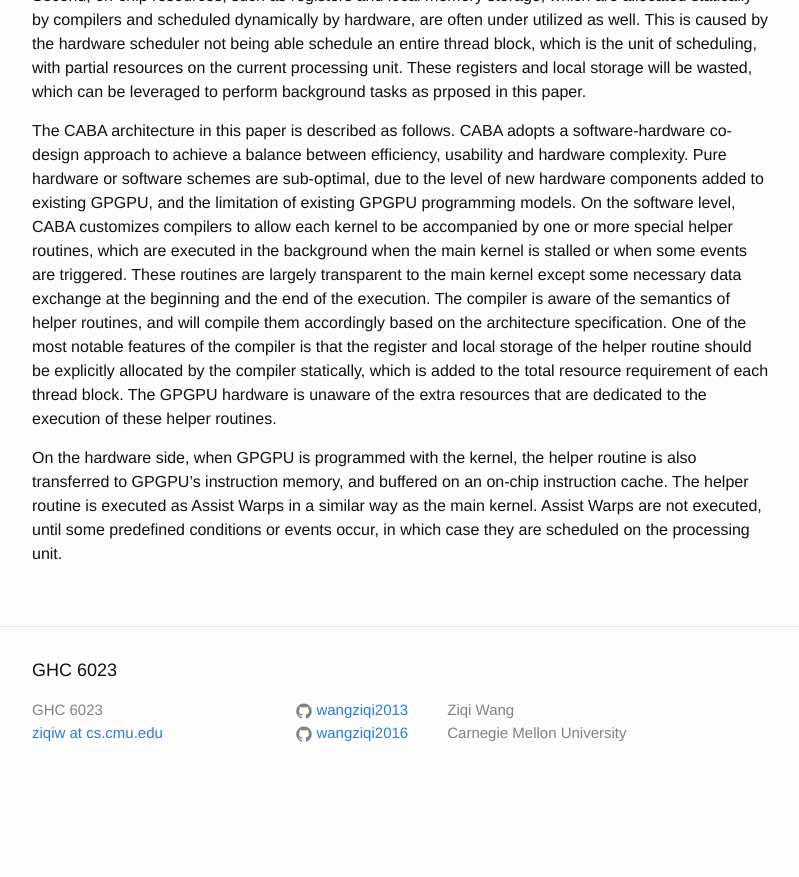
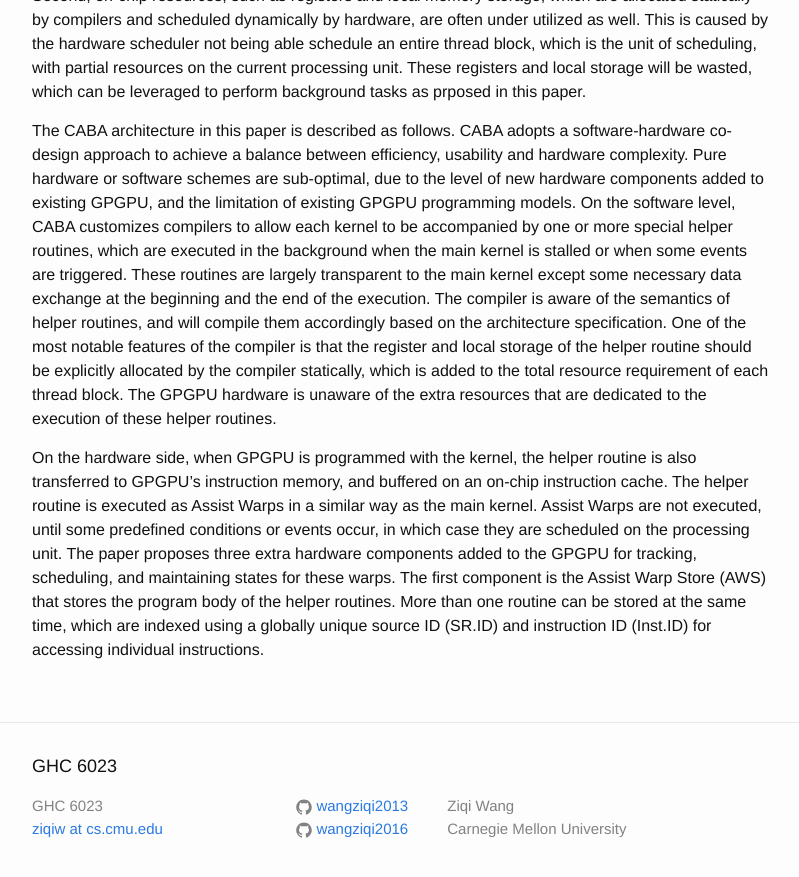
Before and after one commit to wangziqi2013/wangziqi2013.github.io, a Jekyll site: the page built from _posts/2020-07-28-caba.markdown, in a window 1280 px wide and 900 px high, scrolled down 931 px. Shown: the top 877 px of the window, without its empty margins (238-1037 px from the left). Built offline with Jekyll 4.4.1, drawn with Linux system fonts in a browser that asks for light colours; before the commit the page ends 1735 px from its top, so only the background shows below that.

Commit message:
Adding AWS

```diff
--- a/_posts/2020-07-28-caba.markdown
+++ b/_posts/2020-07-28-caba.markdown
@@ -54,3 +54,7 @@ On the hardware side, when GPGPU is programmed with the kernel, the helper routi
 memory, and buffered on an on-chip instruction cache. The helper routine is executed as Assist Warps in a similar way
 as the main kernel. Assist Warps are not executed, until some predefined conditions or events occur, in which case they
 are scheduled on the processing unit.
+The paper proposes three extra hardware components added to the GPGPU for tracking, scheduling, and maintaining states
+for these warps. The first component is the Assist Warp Store (AWS) that stores the program body of the helper routines.
+More than one routine can be stored at the same time, which are indexed using a globally unique source ID (SR.ID) and
+instruction ID (Inst.ID) for accessing individual instructions.
```
